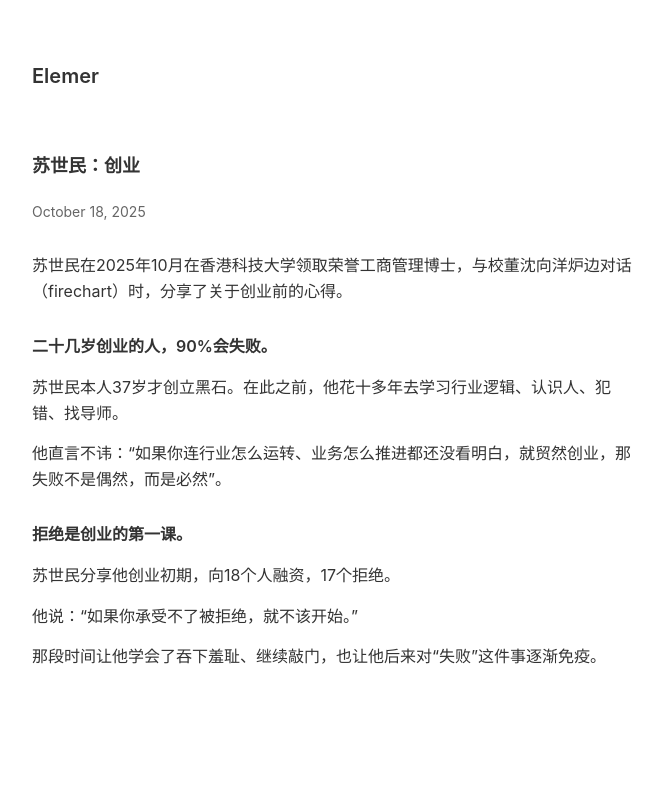
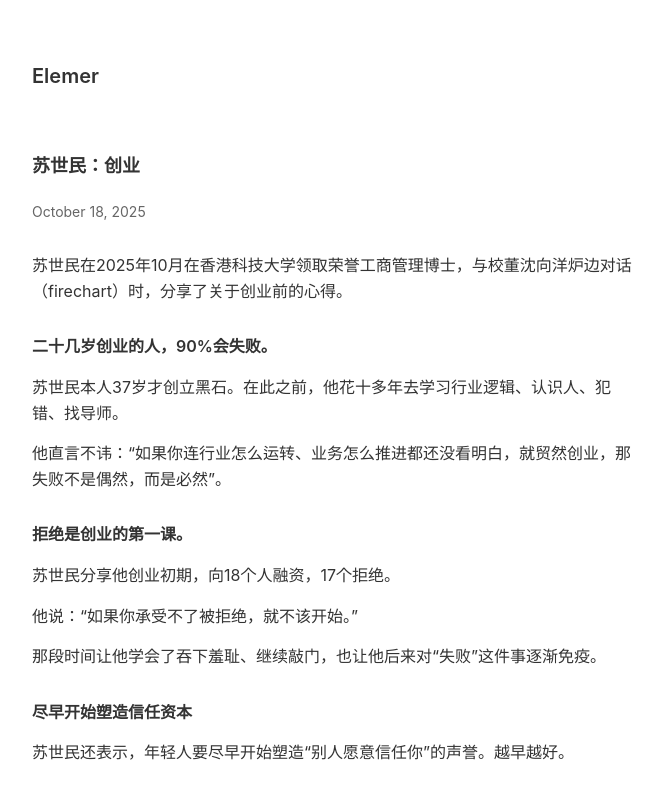
Before and after one commit to elemer1/elemer1.github.io, a Jekyll site: the page built from _writings/苏世民：不懂业务就创业.md, in a window 1280 px wide. Shown: the top 799 px of the page, without its empty margins (303-965 px from the left). Built offline with Jekyll 4.4.1, drawn with Linux system fonts in a browser that asks for light colours.

Commit message:
Update 苏世民：不懂业务就创业.md

```diff
--- a/_writings/苏世民：不懂业务就创业.md
+++ b/_writings/苏世民：不懂业务就创业.md
@@ -18,3 +18,6 @@ date: 2025-10-18
 他说：“如果你承受不了被拒绝，就不该开始。”
 
 那段时间让他学会了吞下羞耻、继续敲门，也让他后来对“失败”这件事逐渐免疫。
+
+### 尽早开始塑造信任资本
+苏世民还表示，年轻人要尽早开始塑造“别人愿意信任你”的声誉。越早越好。
```
